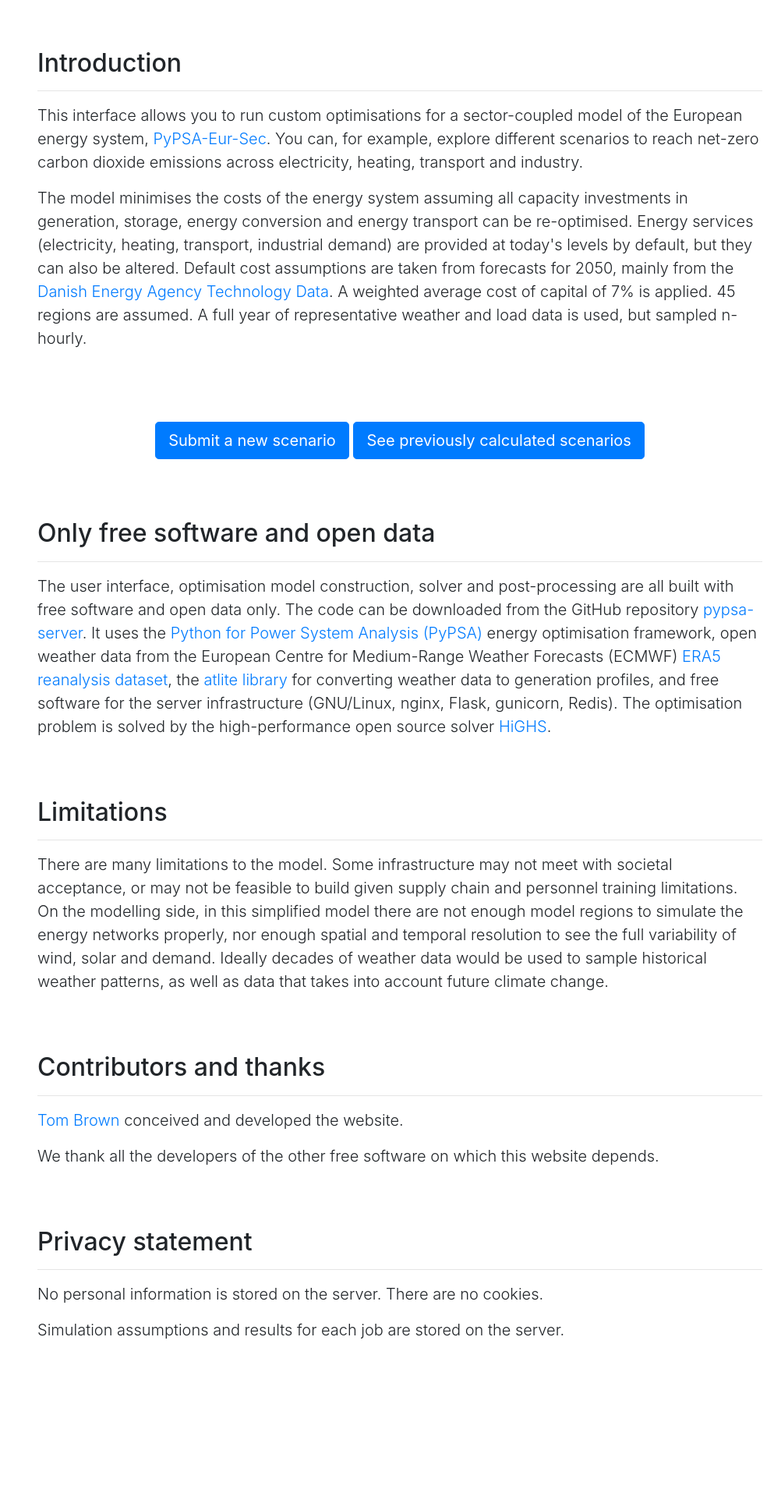
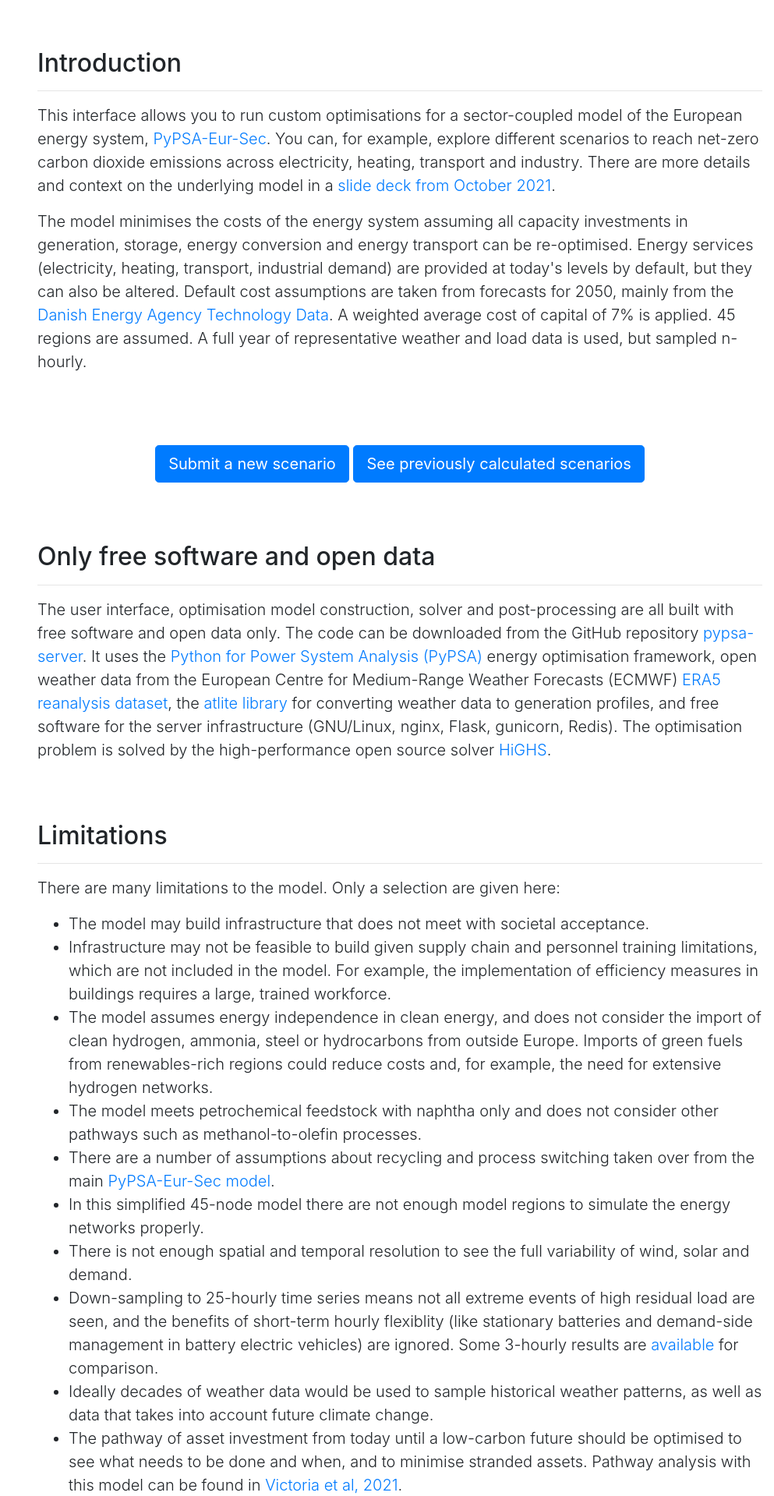
Before and after one commit to PyPSA/pypsa-server, a Flask app: page / in a window 1280 px wide. Shown: the part 170-2089 px from the top of the page at 78% size, without its empty margins (287-1280 px from the left). Before the commit the page ends 1888 px from the top, so only its background shows below. Run offline with Flask 2, Linux system fonts and the light colour scheme; some libraries are stand-ins or nearby versions.

Commit message:
Update text with more limitations and hints

```diff
--- a/config.yaml
+++ b/config.yaml
@@ -197,6 +197,7 @@
     name: highs
     #parallel: on
     #run_crossover: False
+
     #name: gurobi
     #threads: 4
     #method: 2 # barrier
--- a/templates/index.html
+++ b/templates/index.html
@@ -30,7 +30,7 @@
     <h2>Introduction</h2>
     <hr>
 
-    <p>This interface allows you to run custom optimisations for a sector-coupled model of the European energy system, <a href="https://github.com/PyPSA/pypsa-eur-sec">PyPSA-Eur-Sec</a>. You can, for example, explore different scenarios to reach net-zero carbon dioxide emissions across electricity, heating, transport and industry.</p>
+    <p>This interface allows you to run custom optimisations for a sector-coupled model of the European energy system, <a href="https://github.com/PyPSA/pypsa-eur-sec">PyPSA-Eur-Sec</a>. You can, for example, explore different scenarios to reach net-zero carbon dioxide emissions across electricity, heating, transport and industry. There are more details and context on the underlying model in a <a href="https://nworbmot.org/energy/brown-empe.pdf">slide deck from October 2021</a>.</p>
 
     <p>The model minimises the costs of the energy system assuming all capacity investments in generation, storage, energy conversion and energy transport can be re-optimised. Energy services (electricity, heating, transport, industrial demand) are provided at today's levels by default, but they can also be altered. Default cost assumptions are taken from forecasts for 2050, mainly from the <a href="https://ens.dk/en/our-services/projections-and-models/technology-data">Danish Energy Agency Technology Data</a>. A weighted average cost of capital of 7% is applied. 45 regions are assumed. A full year of representative weather and load data is used, but sampled n-hourly.</p>
 
@@ -70,12 +70,26 @@
     <br></br>
     <h2>Limitations</h2>
     <hr>
-    <p>There are many limitations to the model. Some infrastructure may not meet with societal acceptance, or may not be feasible to build given supply chain and personnel training limitations. On the modelling side, in this simplified model there are not enough model regions to simulate the energy networks properly, nor enough spatial and temporal resolution to see the full variability of wind, solar and demand. Ideally decades of weather data would be used to sample historical weather patterns, as well as data that takes into account future climate change.</p>
+    <p>There are many limitations to the model. Only a selection are given here:
+
+      <ul>
+	<li>The model may build infrastructure that does not meet with societal acceptance.</li>
+	<li>Infrastructure may not be feasible to build given supply chain and personnel training limitations, which are not included in the model. For example, the implementation of efficiency measures in buildings requires a large, trained workforce.</li>
+	<li>The model assumes energy independence in clean energy, and does not consider the import of clean hydrogen, ammonia, steel or hydrocarbons from outside Europe. Imports of green fuels from renewables-rich regions could reduce costs and, for example, the need for extensive hydrogen networks.</li>
+	<li>The model meets petrochemical feedstock with naphtha only and does not consider other pathways such as methanol-to-olefin processes.</li>
+	<li>There are a number of assumptions about recycling and process switching taken over from the main <a href="https://github.com/PyPSA/pypsa-eur-sec">PyPSA-Eur-Sec model</a>.</li>
+	<li>In this simplified 45-node model there are not enough model regions to simulate the energy networks properly.</li>
+	<li>There is not enough spatial and temporal resolution to see the full variability of wind, solar and demand.</li>
+	<li>Down-sampling to 25-hourly time series means not all extreme events of high residual load are seen, and the benefits of short-term hourly flexiblity (like stationary batteries and demand-side management in battery electric vehicles) are ignored. Some 3-hourly results are <a href='results'>available</a> for comparison.</li>
+	<li>Ideally decades of weather data would be used to sample historical weather patterns, as well as data that takes into account future climate change.</li>
+	<li>The pathway of asset investment from today until a low-carbon future should be optimised to see what needs to be done and when, and to minimise stranded assets. Pathway analysis with this model can be found in <a href="https://arxiv.org/abs/2109.09563">Victoria et al, 2021</a>.</li>
+      </ul>
 
     <br></br>
     <h2>Contributors and thanks</h2>
     <hr>
     <p><a href="https://nworbmot.org/">Tom Brown</a> conceived and developed the website.</p>
+    <p><a href="https://neumann.fyi/">Fabian Neumann</a> updated the GUI to a modern design.</p>
     <p>We thank all the developers of the other free software on which this website depends.</p>
 
     <br></br>
--- a/templates/submit.html
+++ b/templates/submit.html
@@ -68,8 +68,8 @@
 
     <p>Here you can customise settings for the model <a href="https://github.com/PyPSA/pypsa-eur-sec">PyPSA-Eur-Sec</a>, a sector-coupled model of the European energy system.  The model minimises the costs of the energy system assuming all capacity investments in generation, storage, energy conversion and energy transport can be re-optimised.
       Energy services (electricity, heating, transport, industrial demand) are provided at today's levels by default, but they can also be altered. Default cost assumptions are taken from forecasts for 2050, mainly from the <a href="https://ens.dk/en/our-services/projections-and-models/technology-data">Danish Energy Agency Technology Data</a>. A weighted average cost of capital of 7% is applied.  45 regions are assumed. A full year of representative weather and load data is used, but sampled n-hourly.</p>
-    <p>193-hourly temporal resolution takes only around 1 minute to solve, but gives reasonable results. This model can only be run at up to 25-hourly resolution (25-hourly takes around 10 minutes to run). Higher resolutions are not offered here because of the computational burden. If you want to run at up to hourly resolution, download the full model and run it yourself, or contact us to discuss terms.</p>
-
+    <p>193-hourly temporal resolution takes only around 5 minute to solve, but gives reasonable results. This model can only be run at up to 25-hourly resolution (25-hourly takes around 16 hours to run). Higher resolutions are not offered via the interface here because of the computational burden, but some 3-hourly results are <a href='results'>available</a> for comparison. If you want to run at up to hourly resolution, download the full model and run it yourself, or contact us to discuss terms.</p>
+    <p>Please see the <a href='index.html'>main page</a> for a list of the model's limitations.</p>
     <section id="basic-settings">
     <h2>Basic scenario settings</h2>
     <hr>
```
